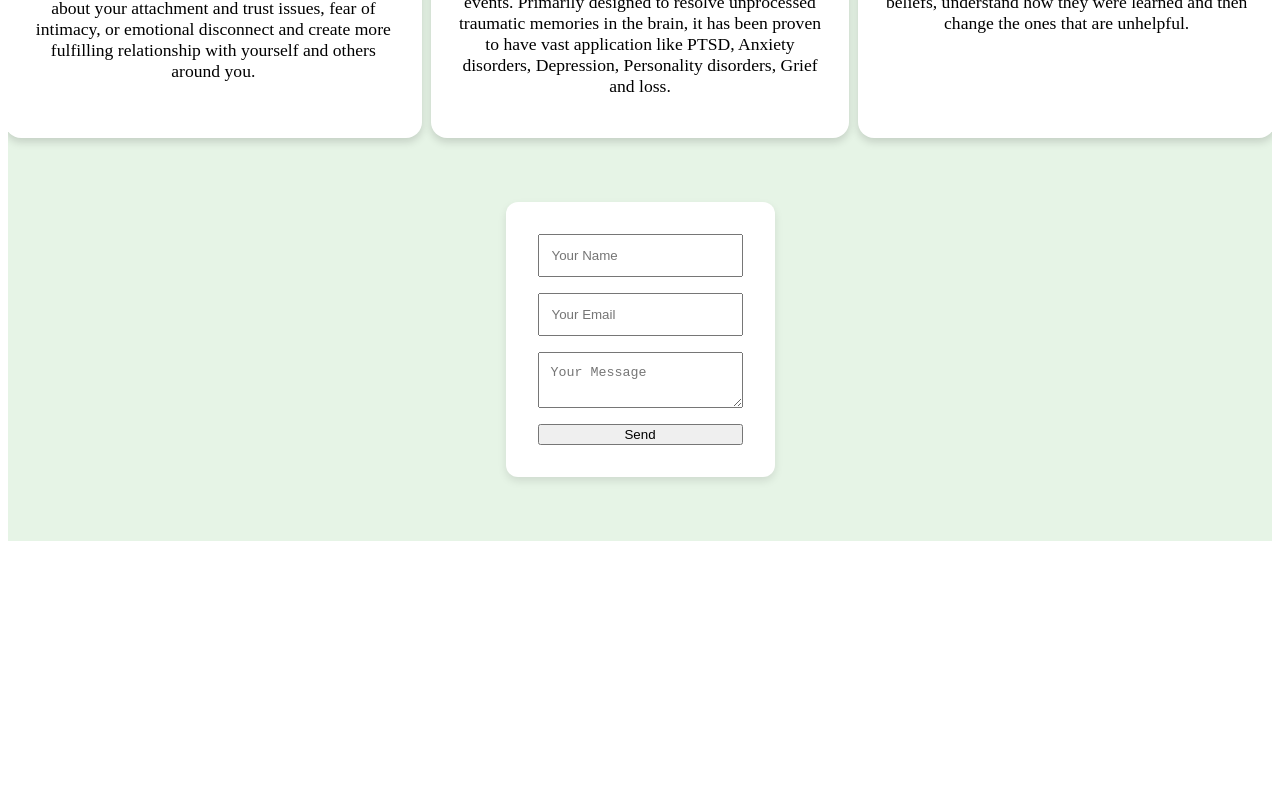
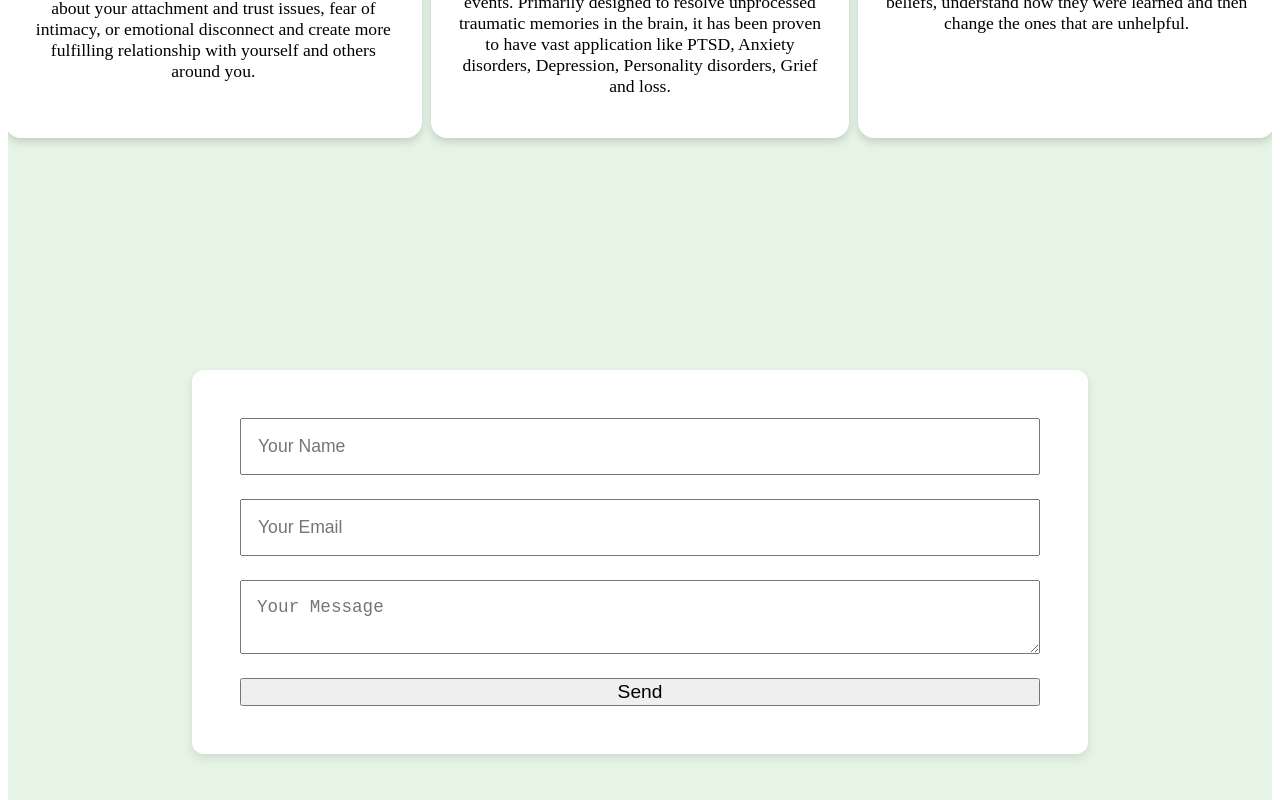
Before and after one commit to dhruvshah1093/soul-solace, a Vue app: page / in a window 1280 px wide. Shown: the part 2480-3280 px from the top of the page. Before the commit the page ends 3029 px from the top, so only its background shows below. Built offline with nearby package versions, Linux system fonts and the light colour scheme.

Commit message:
Expand contact form

```diff
--- a/src/App.vue
+++ b/src/App.vue
@@ -165,6 +165,8 @@ nav a.active {
   display: flex;
   justify-content: center;
   align-items: center;
+  min-height: 90vh;
+  width: 100%;
 }
 #about {
   min-height: 90vh;
--- a/src/components/ContactForm.vue
+++ b/src/components/ContactForm.vue
@@ -13,18 +13,24 @@
 <style scoped>
   .form-container {
     background: #ffffff;
-    padding: 2rem;
+    padding: 3rem;
     border-radius: 12px;
     box-shadow: 0 4px 8px rgba(0, 0, 0, 0.1);
-    max-width: 600px;
+    max-width: 800px;
+    width: 100%;
     margin: 0 auto;
   }
   form {
     display: flex;
     flex-direction: column;
-    gap: 1rem;
+    gap: 1.5rem;
+    font-size: 1.2rem;
   }
 input, textarea {
-  padding: 0.75rem;
+  padding: 1rem;
+  font-size: 1.1rem;
+}
+button {
+  font-size: 1.2rem;
 }
 </style>
```
